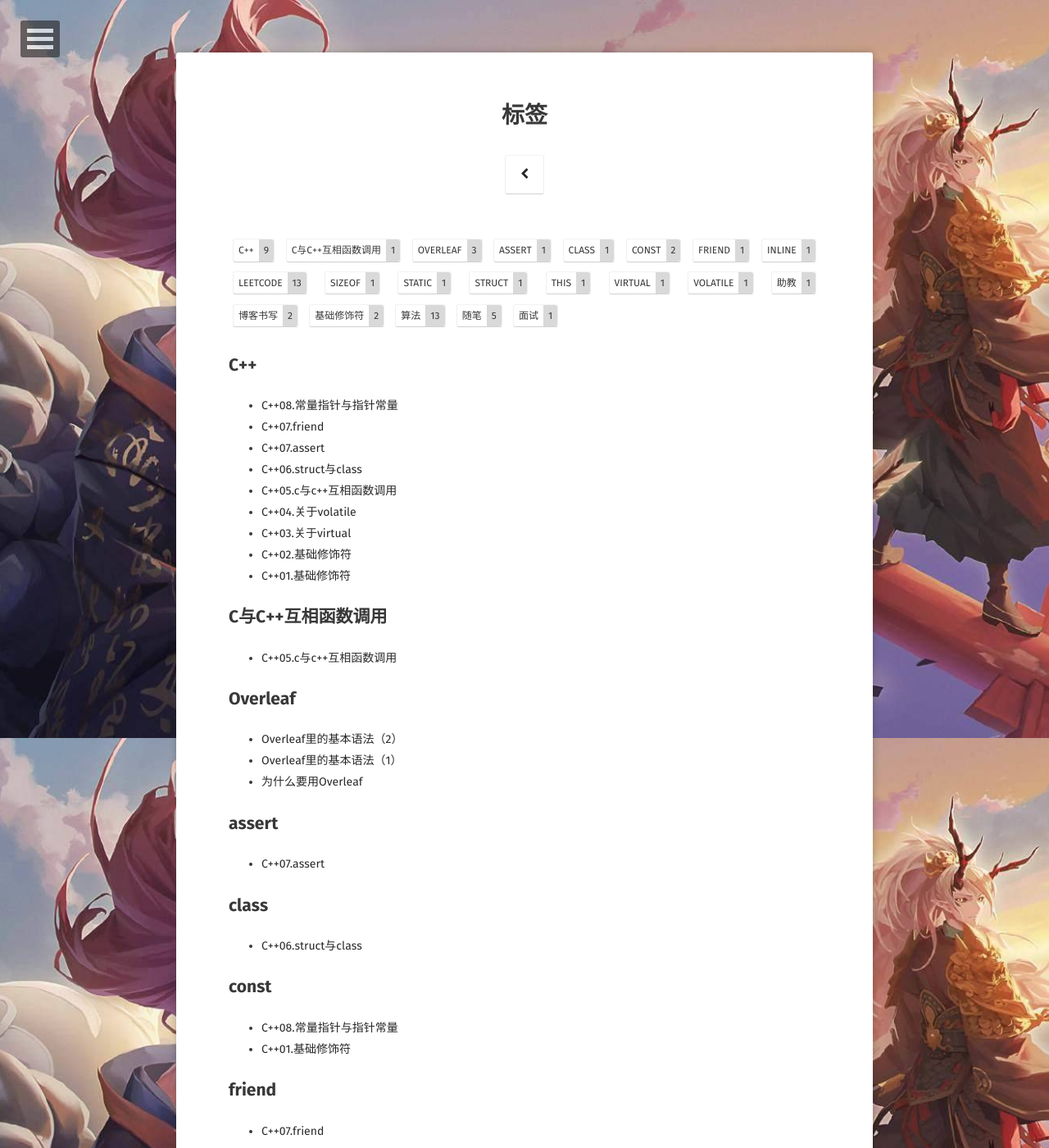
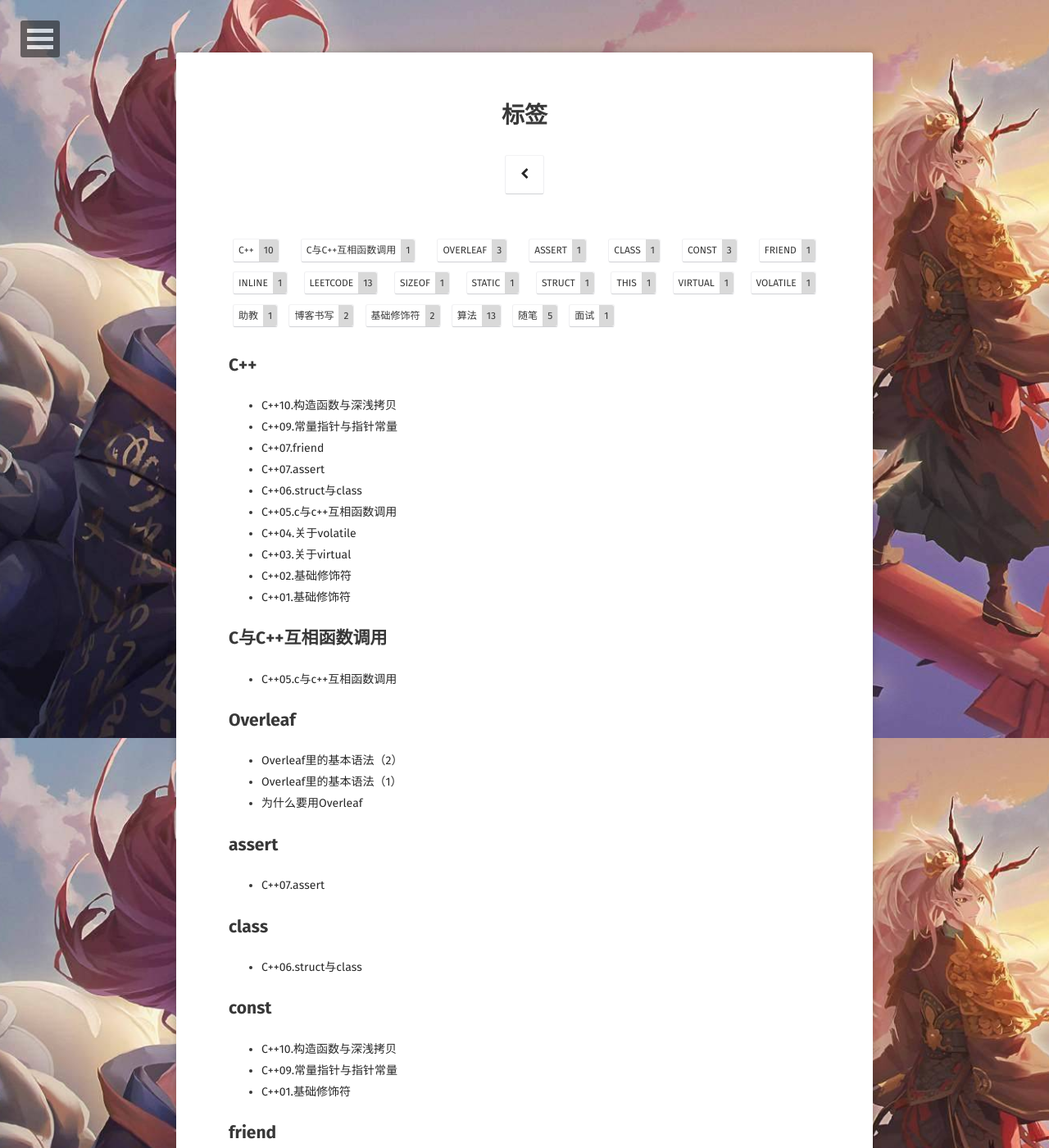
Before and after one commit to Marisssssa/Marisssssa.github.io, a Jekyll site: the page built from tags/index.html, in a window 1280 px wide and 1400 px high. Shown: the whole window at 82% size. Built offline with Jekyll 4.4.1, drawn with Linux system fonts in a browser that asks for light colours; some web fonts are replaced; some of the changed lines change nothing that is shown.

Commit message:
写博客

````diff
--- a/_posts/2022-08-16-cpp-09-const.md
+++ b/_posts/2022-08-16-cpp-09-const.md
@@ -1,6 +1,6 @@
 ---
 layout: post
-title:  "C++08.常量指针与指针常量"
+title:  "C++09.常量指针与指针常量"
 date:   2022-08-16
 excerpt: "cpp.const"
 tag:
@@ -9,9 +9,9 @@ tag:
 comments: false
 ---
 
-<center><b>08.常量指针与指针常量.</b> </center>
+<center><b>09.常量指针与指针常量.</b> </center>
 
-# C++08.常量指针与指针常量
+# C++09.常量指针与指针常量
 
 常量指针：int *const p， 指针的指向不可以更改，但指针指向区域的内容可以改变。
 
--- /dev/null
+++ b/_posts/2022-08-16-cpp-10-copy.md
@@ -0,0 +1,124 @@
+---
+layout: post
+title:  "C++10.构造函数与深浅拷贝"
+date:   2022-08-16
+excerpt: "cpp.构造函数与深浅拷贝"
+tag:
+- C++
+- const
+comments: false
+---
+
+<center><b>10.构造函数与深浅拷贝.</b> </center>
+
+# C++10.构造函数与深浅拷贝
+
+c++构造函数可分为：
+
+- 默认构造函数（无参）
+
+- 初始化构造函数（有参数）
+
+- 拷贝构造函数
+
+- 移动构造函数（move和右值引用）
+
+- 委托构造函数
+
+- 转换构造函数
+
+  在构造函数中，如果使用浅拷贝，则会出现多个指针指向同一地址，析构会出现重复析构同一块内存区域的问题，所以使用深拷贝。
+
+```c++
+#include <iostream>
+#include <cstring>
+
+
+using namespace std;
+
+class CMystring{
+private:
+
+public:
+    char *s;
+    CMystring(){};//无参构造函数
+    CMystring(const char* str);//参数构造函数
+    CMystring(const CMystring& str);//拷贝构造函数
+    CMystring(CMystring&& str);//移动构造函数
+    CMystring  mystring(const CMystring& str);//类对象赋值
+    void printstr(){cout << s << endl;}
+    ~CMystring();
+    void operator = (const CMystring& str);//赋值重载
+};
+
+CMystring::CMystring(const char* str){
+//    char *ch = new char(strlen(str) + 1);
+//    strcpy(ch, str);
+//    s = ch;
+    //深拷贝
+    s = new char(strlen(str));
+    memcpy(s, str, strlen(str));
+}
+
+CMystring::CMystring(const CMystring& str){
+    //s = str.s;//浅拷贝
+    //深拷贝
+
+    cout<<"copy"<<endl;
+
+    s = new char(strlen(str.s));
+    memcpy(s, str.s, strlen(str.s));
+}
+
+CMystring::CMystring(CMystring&& str){
+    s = str.s;
+    str.s = nullptr;
+
+    cout<<"move"<<endl;
+}
+
+CMystring CMystring::mystring(const CMystring& str){
+    CMystring tmp(str);
+    //printf("tmp: %p \n", tmp.s);
+    return tmp;
+}
+
+CMystring::~CMystring(){
+    delete s;
+    s = NULL;
+}
+
+void CMystring::operator=(const CMystring& str){//不重载的话等号赋值为浅拷贝
+    s = new char(strlen(str.s));
+    memcpy(s, str.s, strlen(str.s));
+}
+
+int main()
+{
+    CMystring str("abcdef");//有参构造函数
+    str.printstr();
+
+    CMystring str1(str);//拷贝构造函数
+    str1.printstr();
+
+    CMystring str2;
+    printf("=before: %p \n", &(str2.s));
+    str2 = str2.mystring(str);//对象赋值，过程调用拷贝构造函数
+    printf("=after: %p \n", &(str2.s));
+    str2.printstr();
+
+    CMystring str3("qqq");
+    CMystring str4(move(str3));//移动构造函数
+    //CMystring str4(str.mystring(str));
+    str4.printstr();
+
+
+    return 0;
+
+}
+
+```
+
+
+
+END
````
